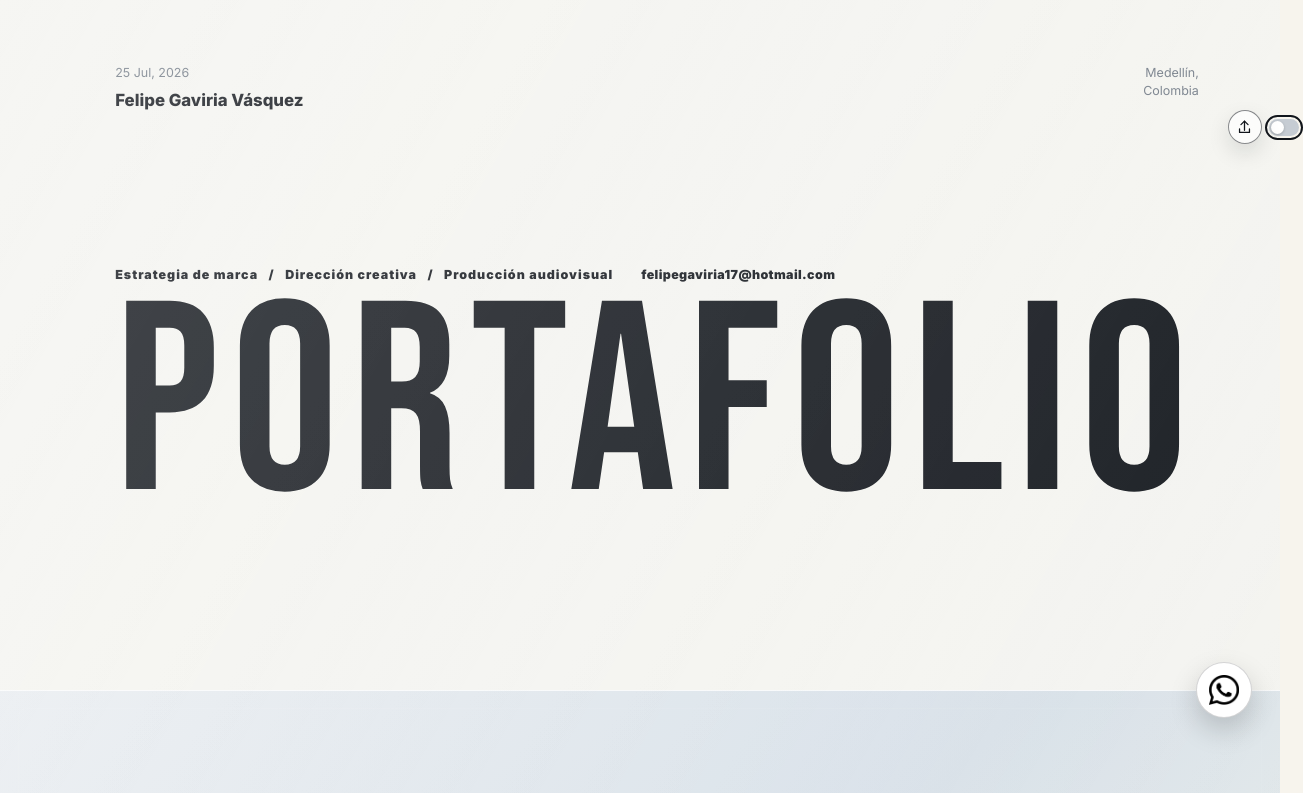
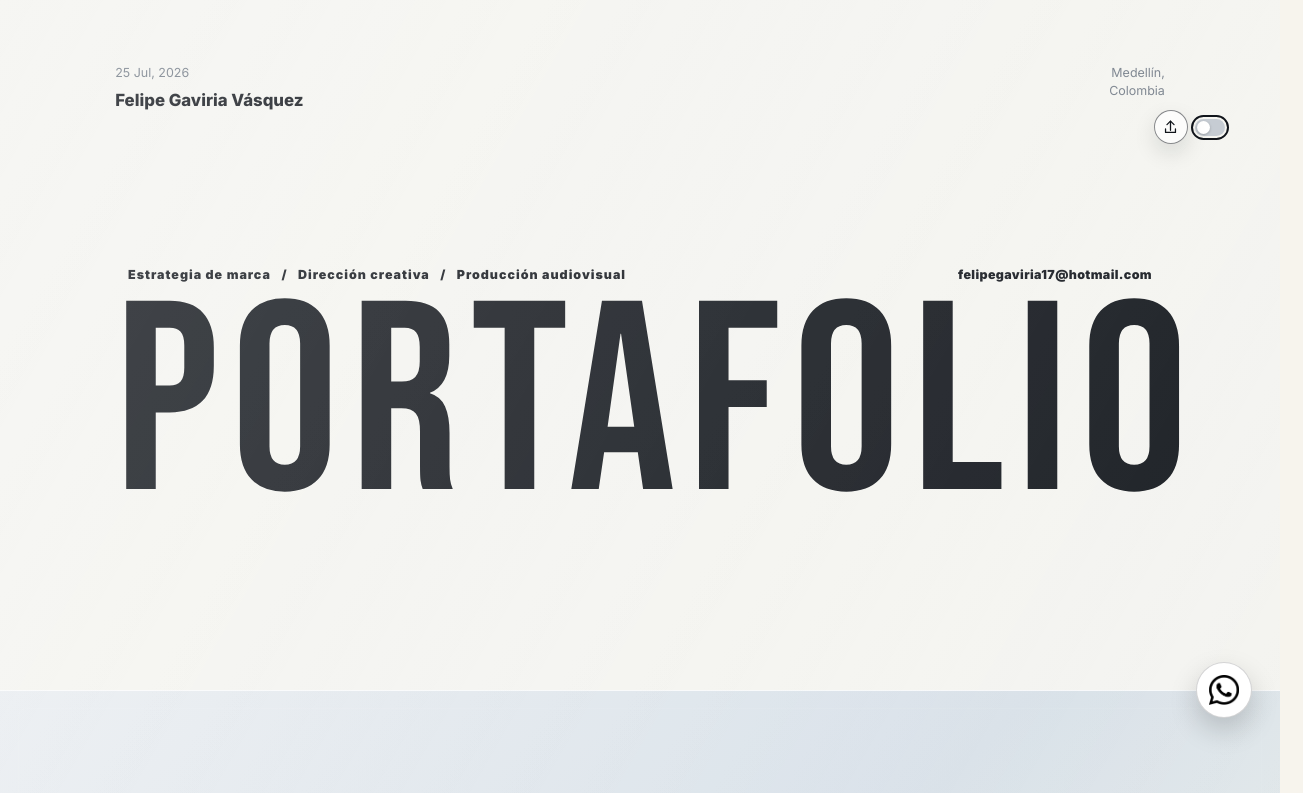
Before and after one commit to FelipeGaviria/Tubio, a Next.js app: page /portafolio in a window 1280 px wide. Shown: the top 793 px of the page, 1303 px wide, since content can reach past the window. Built offline with nearby package versions, Linux system fonts and the light colour scheme; no server answers.

Commit message:
Otro Share

```diff
--- a/app/globals.css
+++ b/app/globals.css
@@ -1612,3 +1612,10 @@ html[data-portfolio-theme="night"] .raw-experience-more { color: #11151b; }
 /* Compartir junto al selector de tema y correo más cercano al texto editorial. */
 .raw-hero-actions { display: grid; grid-template-columns: 34px 30px; grid-template-rows: auto 30px; column-gap: 11px; row-gap: 12px; width: auto; justify-items: end; align-items: center; }.raw-hero-actions .raw-contact-data { grid-column: 1 / -1; grid-row: 1; justify-self: end; }.raw-hero-actions .raw-theme-toggle { grid-column: 2; grid-row: 2; transform: translateX(104px); }.raw-hero-actions .raw-profile-share { grid-column: 1; grid-row: 2; transform: translateX(104px); }.raw-hero-actions .raw-profile-share:hover { transform: translateX(104px) translateY(-2px); }.raw-role-title { justify-content: flex-start; gap: 28px; }
 @media (max-width: 800px) { .raw-hero-actions { grid-template-columns: 34px 30px; column-gap: 8px; row-gap: 9px; }.raw-hero-actions .raw-theme-toggle, .raw-hero-actions .raw-profile-share { transform: translateX(38px); }.raw-hero-actions .raw-profile-share:hover { transform: translateX(38px) translateY(-2px); }.raw-role-title { justify-content: flex-start; } }
+
+/* Cabecera alineada con el ancho del título y controles ajustados. */
+.raw-role-title { display: flex; width: min(80vw, 1280px); max-width: none; margin-inline: auto; justify-content: space-between; gap: 24px; }.raw-role-title span { text-align: left; }.raw-role-title a { text-align: right; }
+.raw-hero-actions { right: 0; }.raw-hero-actions .raw-theme-toggle, .raw-hero-actions .raw-profile-share { transform: translateX(64px); }.raw-hero-actions .raw-profile-share:hover { transform: translateX(64px) translateY(-2px); }
+@media (max-width: 800px) { .raw-role-title { width: min(88vw, 560px); gap: 15px; }.raw-hero-actions { right: 0; grid-template-columns: 42px 30px; }.raw-hero-actions .raw-theme-toggle, .raw-hero-actions .raw-profile-share { transform: translateX(22px); }.raw-hero-actions .raw-profile-share { width: 42px; height: 42px; }.raw-hero-actions .raw-profile-share svg { width: 20px; height: 20px; }.raw-hero-actions .raw-profile-share:hover { transform: translateX(22px) translateY(-2px); }.raw-portfolio-footer { display: none; } }
+
+@media (max-width: 800px) { .raw-hero-actions { grid-template-columns: 42px 42px; }.raw-hero-actions .raw-theme-toggle { width: 42px; height: 28px; display: grid; place-items: center; padding: 2px; }.raw-hero-actions .raw-theme-toggle-track { width: 38px; height: 22px; padding: 2px; }.raw-hero-actions .raw-theme-toggle-track span { width: 18px; height: 18px; }.raw-hero-actions .raw-theme-toggle { transform: translateX(22px); }html[data-portfolio-theme="night"] .raw-hero-actions .raw-theme-toggle-track span { transform: translateX(16px); } }
--- a/components/NfcCardCarousel.tsx
+++ b/components/NfcCardCarousel.tsx
@@ -17,7 +17,7 @@ const cards: Card[] = [
 export default function NfcCardCarousel() {
   const [flipped, setFlipped] = useState<string[]>([]);
   const track = useRef<HTMLDivElement>(null);
-  useEffect(() => { const timer = window.setInterval(() => { const element = track.current; if (!element) return; const step = Math.min(616, element.clientWidth * 1.48); if (element.scrollLeft >= element.scrollWidth / 2 - step) { element.scrollTo({ left: 0 }); window.setTimeout(() => element.scrollBy({ left: step, behavior: "smooth" }), 40); } else element.scrollBy({ left: step, behavior: "smooth" }); }, 3600); return () => window.clearInterval(timer); }, []);
+  useEffect(() => { const timer = window.setInterval(() => { const element = track.current; if (!element) return; const step = Math.min(308, element.clientWidth * .74); if (element.scrollLeft >= element.scrollWidth / 2 - step) { element.scrollTo({ left: 0 }); window.setTimeout(() => element.scrollBy({ left: step, behavior: "smooth" }), 40); } else element.scrollBy({ left: step, behavior: "smooth" }); }, 3600); return () => window.clearInterval(timer); }, []);
   const toggle = (id: string) => setFlipped((current) => current.includes(id) ? current.filter((card) => card !== id) : [...current, id]);
   return <section className="raw-nfc-cards"><div className="raw-nfc-heading"><p className="raw-label">Tarjetas digitales</p><p>Haz clic o pasa el cursor para ver el reverso.</p></div><div className="raw-nfc-viewport" ref={track}><div className="raw-nfc-track">{[0, 1].map((copy) => <div className="raw-nfc-set" key={copy}>{cards.map((card) => <button type="button" key={card.id} className={`raw-nfc-card ${flipped.includes(card.id) ? "is-flipped" : ""}`} onClick={() => toggle(card.id)} aria-label={`Girar tarjeta ${card.id.toUpperCase()}`} aria-pressed={flipped.includes(card.id)}><span className="raw-nfc-card-inner"><span className="raw-nfc-card-face raw-nfc-card-front"><Image src={card.front} alt={`Tarjeta ${card.id.toUpperCase()}, frente`} fill sizes="(max-width: 800px) 72vw, 290px" /></span><span className="raw-nfc-card-face raw-nfc-card-back"><Image src={card.back} alt={`Tarjeta ${card.id.toUpperCase()}, reverso`} fill sizes="(max-width: 800px) 72vw, 290px" /></span></span></button>)}</div>)}</div></div></section>;
 }
--- a/components/ReelsFilmStrip.tsx
+++ b/components/ReelsFilmStrip.tsx
@@ -18,6 +18,6 @@ const videos: Video[] = [
 
 export default function ReelsFilmStrip() {
   const track = useRef<HTMLDivElement>(null);
-  useEffect(() => { const timer = window.setInterval(() => { const element = track.current; if (!element) return; const frame = element.querySelector<HTMLElement>(".raw-film-frame"); const step = ((frame?.offsetWidth ?? 260) + 18) * 2; if (element.scrollLeft + element.clientWidth >= element.scrollWidth - step) element.scrollTo({ left: 0, behavior: "smooth" }); else element.scrollBy({ left: step, behavior: "smooth" }); }, 4400); return () => window.clearInterval(timer); }, []);
+  useEffect(() => { const timer = window.setInterval(() => { const element = track.current; if (!element) return; const frame = element.querySelector<HTMLElement>(".raw-film-frame"); const step = (frame?.offsetWidth ?? 260) + 18; if (element.scrollLeft + element.clientWidth >= element.scrollWidth - step) element.scrollTo({ left: 0, behavior: "smooth" }); else element.scrollBy({ left: step, behavior: "smooth" }); }, 4400); return () => window.clearInterval(timer); }, []);
   return <section className="raw-reels"><div className="raw-reels-heading"><p className="raw-label">Selección audiovisual</p><h3>Reels y videos.</h3><p>Desde producción, hasta edición y delivery.</p></div><div className="raw-film-viewport" ref={track}><div className="raw-film-track">{videos.map((video, index) => <article className="raw-film-frame" key={video.href}><div className="raw-film-perforations" aria-hidden="true"><i /><i /><i /><i /><i /><i /></div><div className="raw-film-image raw-film-preview">{video.embed ? <iframe src={video.preview} title={`Previsualización ${video.title}`} loading="lazy" /> : <img src={video.preview} alt={`Miniatura de ${video.title}`} loading="lazy" />}</div><div className="raw-film-caption"><small>{video.title} · {video.source}</small><a href={video.href} target="_blank" rel="noreferrer" aria-label={`Abrir ${video.title} en ${video.source}`}>▶</a></div><div className="raw-film-perforations" aria-hidden="true"><i /><i /><i /><i /><i /><i /></div></article>)}</div></div></section>;
 }
```
Also changed, not shown: components/BrandCarousel.tsx (+1 -1 lines).
